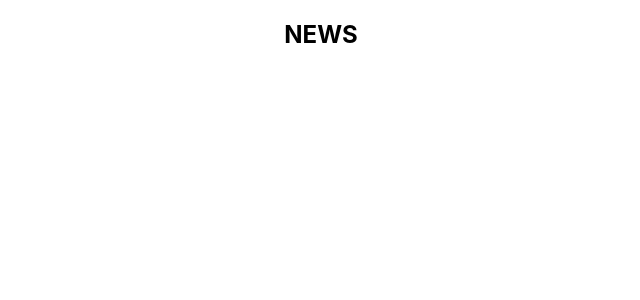
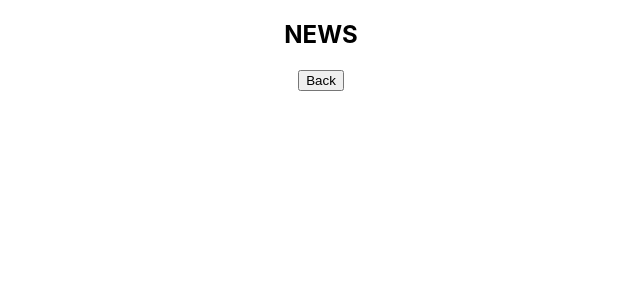
Before and after one commit to Nathelene/takehome, a React (Create React App) app: page /article/1 in a window 1280 px wide. Before the commit this address had no page. Shown: the top 300 px of the page, without its empty margins (319-959 px from the left). Built offline with nearby package versions, Linux system fonts and the light colour scheme.

Commit message:
add clear function

```diff
--- a/src/App.js
+++ b/src/App.js
@@ -3,13 +3,48 @@ import { Router } from 'react-router-dom';
 import './App.css';
 import Nav from './components/Nav'
 import Card from './components/Card'
+import ArticleFocus from './components/ArticleFocus'
 import { Routes, Route } from 'react-router-dom'
-import  articleData from './ArticleMockData'
+import  articleData from './ArticleMockData';
+import { useState } from 'react';
 
-function App() {
+const App = () => {
+
+  const [title, setTitle] = useState("")
+  const [description, setDescription] = useState("")
+  const [content, setContent] = useState("")
+  const [date, setDate] = useState("")
+  const [img, setImg] = useState("")
 
   //https://newsapi.org/v2/everything?q=Apple&from=2023-09-18&sortBy=popularity&apiKey=API_KEY
   //KEY = 661718b383d64c97a5b747739086a400
+
+  const selectArticle = (e) => {
+
+    articleData.articles.forEach(article => {
+      console.log(article.title)
+
+      if(e.target.id === article.title) {
+        setTitle(article.title)
+        setDescription(article.description)
+        setContent(article.content)
+        setDate(article.publishedAt)
+        setImg(article.urlToImage)
+
+      }
+    })
+
+    console.log(e.target.id, 'e.target.id')
+    console.log('hey')
+  }
+
+  const clear = () => {
+    setTitle("")
+    setDescription("")
+    setContent("")
+    setDate("")
+    setImg("")
+  }
 
 const articleCards = articleData.articles.map(article => {
   return (
@@ -18,18 +53,21 @@ const articleCards = articleData.articles.map(article => {
     description={article.description}
     date={article.publishedAt}
     img={article.urlToImage}
+    selectArticle={(e) => selectArticle(e)}
     />
   )
 })
-console.log(articleData.articles)
+
 
   return (
     <div className="App">
      <Nav />
       <Routes>
-        <Route path="/" element={ <div className="home">{articleCards}</div>}/>
+        <Route path="/" element={ <div className="home">
+          <p>{articleCards}</p>
+          </div>}/>
+        <Route path="/article/:title" element={ <ArticleFocus title={title} description={description} content={content} date={date} img={img} clear={clear}/> } />
       </Routes>
-
     </div>
   );
 }
--- a/src/components/ArticleFocus.js
+++ b/src/components/ArticleFocus.js
@@ -0,0 +1,18 @@
+import './ArticleFocus.css'
+import { NavLink } from 'react-router-dom'
+
+ const ArticleFocus = ({title, description, date, img, content, clear}) => {
+
+    return (
+        <div className="article-card">
+            <button onClick={clear}>Back</button>
+            <h3>{title}</h3>
+                <p>{description}</p>
+                <p>{content}</p>
+                <p>{date}</p>
+                <img src={img}/>
+        </div>
+    )
+}
+
+export default ArticleFocus
--- a/src/components/Card.js
+++ b/src/components/Card.js
@@ -1,17 +1,20 @@
 import './Card.css'
 import { NavLink } from 'react-router-dom'
 
-export default function Card({title, description, date, img}) {
+ const Card = ({title, description, date, img, selectArticle}) => {
+
     return (
-
+        <NavLink to={`/article/${title}`}>
+        <button onClick={selectArticle} id={title}>
             <div className="article-card">
                 <h3>{title}</h3>
                     <p>{description}</p>
                     <p>{date}</p>
-                <NavLink to='/article'>
                     <img src={img}/>
+            </div>
+        </button>
        </NavLink>
-        </div>
-
     )
 }
+
+export default Card
```
Lines whose indentation alone changed are shown as unchanged.
